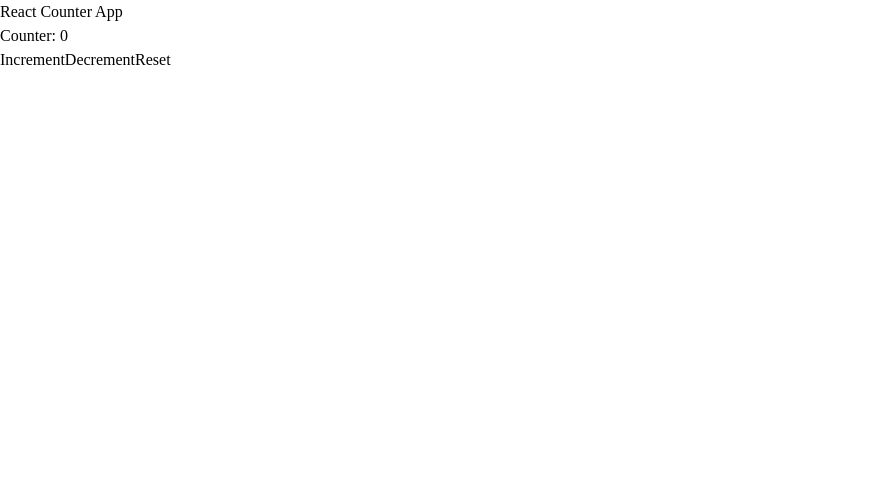
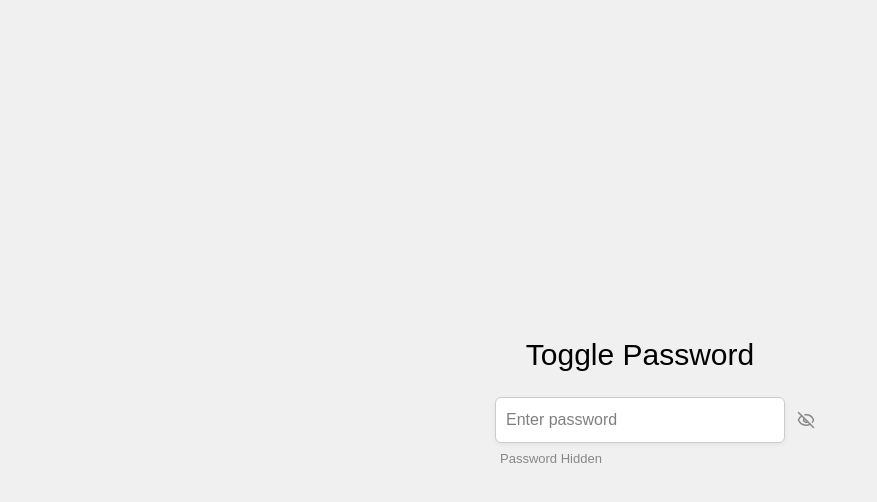
Before and after one commit to keshav-sharma786/90-Days-Of-Hard-Grinding, a React (Vite) app in the folder ReactJSPractice/ReactJSPractice/: page / in a window 1280 px wide. Shown: the top 502 px of the page, without its empty margins (0-877 px from the left). Built offline with nearby package versions, Linux system fonts and the light colour scheme.

Commit message:
initial commit

```diff
--- a/ReactJSPractice/ReactJSPractice/package.json
+++ b/ReactJSPractice/ReactJSPractice/package.json
@@ -10,6 +10,7 @@
     "preview": "vite preview"
   },
   "dependencies": {
+    "lucide-react": "^0.562.0",
     "react": "^19.2.0",
     "react-dom": "^19.2.0"
   },
--- a/ReactJSPractice/ReactJSPractice/src/App.css
+++ b/ReactJSPractice/ReactJSPractice/src/App.css
@@ -0,0 +1,60 @@
+body {
+  margin: 0;
+  font-family: "Poppins", sans-serif;
+  background-color: #f0f0f0;
+}
+
+.container {
+  text-align: center;
+  height: 100vh;
+  width: 100vw;
+  display: flex;
+  flex-direction: column;
+  justify-content: center;
+  align-items: center;
+}
+
+h1 {
+  font-size: 30px;
+  margin-bottom: 20px;
+  color: #000000;
+}
+
+.password-wrapper {
+  position: relative;
+  width: 290px;
+}
+
+input[type="password"],
+input[type="text"] {
+  width: 100%;
+  padding: 10px 35px 10px 10px;
+  font-size: 16px;
+  border: 1px solid #ccc;
+  border-radius: 6px;
+  outline: none;
+  box-shadow: 0 2px 5px rgba(0, 0, 0, 0.05);
+  background-color: white;
+}
+
+.icon {
+  position: absolute;
+  right: -30px;
+  top: 50%;
+  transform: translateY(-50%);
+  cursor: pointer;
+  color: #888;
+}
+
+.icon:hover {
+  color: #000;
+}
+
+.visibility-label {
+  display: block;
+  margin-top: 6px;
+  font-size: 13px;
+  color: #888;
+  text-align: left;
+  width: 280px;
+}
--- a/ReactJSPractice/ReactJSPractice/src/App.jsx
+++ b/ReactJSPractice/ReactJSPractice/src/App.jsx
@@ -5,6 +5,7 @@
 import { NamedExport } from "./components/ImportExport";
 import DefaultExport from "./components/ImportExport";
 import Counter from "./components/Counter";
+import TogglePassword from "./components/TogglePassword";
 
 const App = () => {
   return (
@@ -12,7 +13,7 @@
     //   <NamedExport />
     //   <DefaultExport />
     // </>
-    <Counter />
+    <TogglePassword />
   );
 };
 
--- a/ReactJSPractice/ReactJSPractice/src/components/TogglePassword.jsx
+++ b/ReactJSPractice/ReactJSPractice/src/components/TogglePassword.jsx
@@ -0,0 +1,46 @@
+import { Eye, EyeOff } from "lucide-react";
+import { useState } from "react";
+
+function TogglePassword() {
+  const [password, setPassword] = useState(null);
+  const [passwordType, setPasswordType] = useState(false);
+  const [eyeSymbol, setEyeSymbol] = useState(false);
+  const [passwordDescription, setPasswordDescription] = useState(false);
+  return (
+    <div className="container">
+      <h1 className="title">Toggle Password</h1>
+      <div className="password-wrapper">
+        <input
+          type={!passwordType ? "password" : "text"}
+          id="password"
+          placeholder="Enter password"
+          className="password-input"
+          data-testid="password-input"
+          onChange={(e) => setPassword(e.target.value)}
+          value={password}
+        />
+        <span
+          className="icon"
+          data-testid="toggle-icon"
+          onClick={() => {
+            setEyeSymbol(!eyeSymbol);
+            setPasswordType(!passwordType);
+            setPasswordDescription(!passwordDescription);
+          }}
+        >
+          {/* <EyeOff size={18} /> */}
+          {!eyeSymbol ? <EyeOff size={18} /> : <Eye size={18} />}
+        </span>
+      </div>
+      <span className="visibility-label" data-testid="visibility-label">
+        {!passwordDescription ? (
+          <div>Password Hidden</div>
+        ) : (
+          <div>Password Visible</div>
+        )}
+      </span>
+    </div>
+  );
+}
+
+export default TogglePassword;
```
Also changed, not shown: 2 other files (tests, documents, lock files or other folders).
